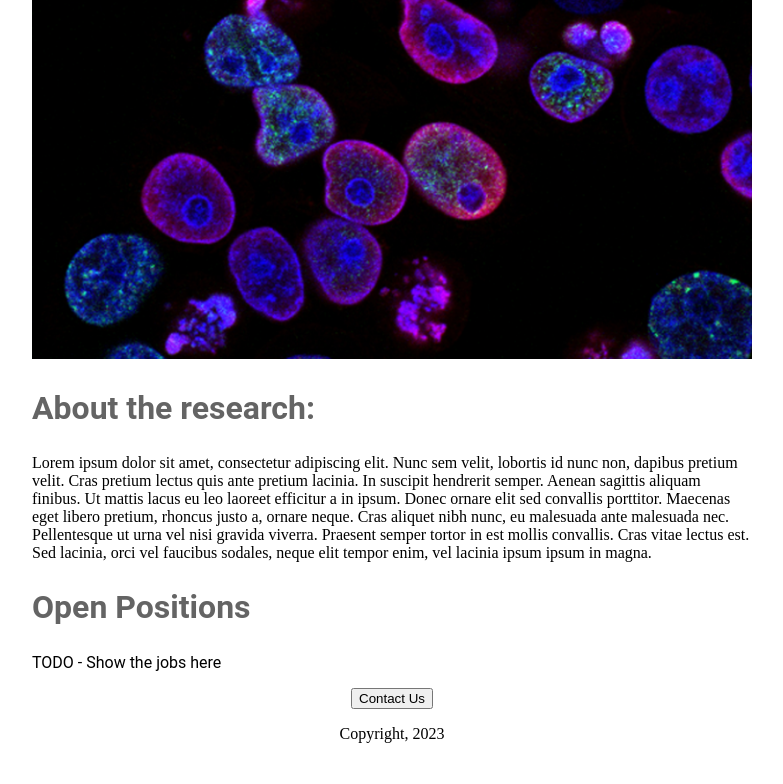
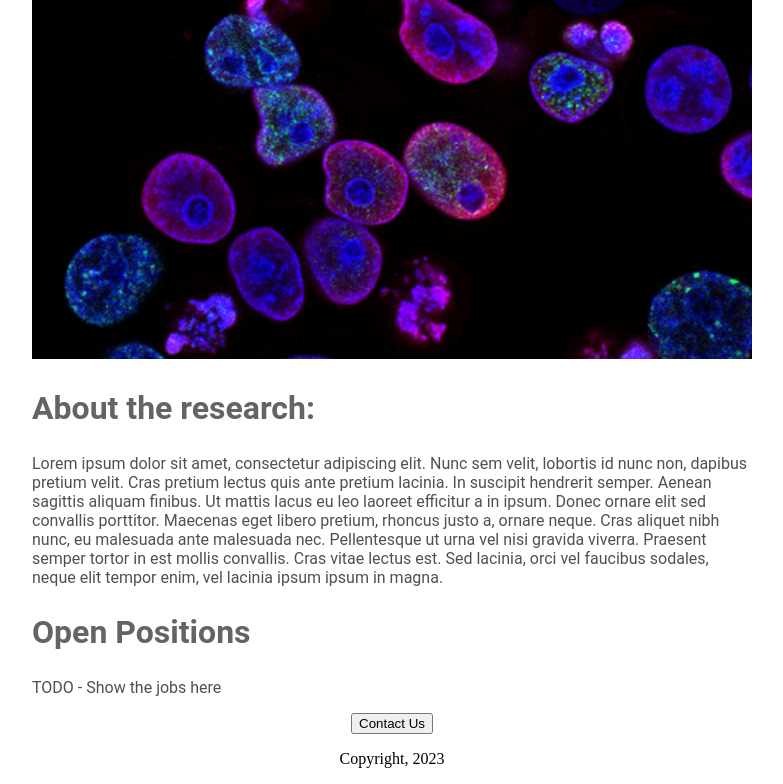
Before and after one commit to CsEszter1/flask-website-v2, a Flask app: page / in a window 1280 px wide. Shown: the part 102-886 px from the top of the page, without its empty margins (248-1031 px from the left). Before the commit the page ends 845 px from the top, so only its background shows below. Run offline with Flask 2, Linux system fonts and the light colour scheme.

Commit message:
HTML correction

```diff
--- a/templates/home.html
+++ b/templates/home.html
@@ -27,7 +27,7 @@
       }
 
       .bodytext {font-family: Roboto;
-        color: rgb(80)80, 80)
+        color: rgb(80, 80, 80)
         }
 
       #container {
@@ -40,7 +40,7 @@
       <h1>Research Careers</h1>
       <img id="banner" src="https://flask-website.esztercsaszar.repl.co/static/banner.jpg" >
       <h2>About the research: </h2>
-      <p class:"bodytext">
+      <p class="bodytext">
         Lorem ipsum dolor sit amet, consectetur adipiscing elit. Nunc sem velit, lobortis id nunc non, dapibus pretium velit. Cras pretium lectus quis ante pretium lacinia. In suscipit hendrerit semper. Aenean sagittis aliquam finibus. Ut mattis lacus eu leo laoreet efficitur a in ipsum. Donec ornare elit sed convallis porttitor. Maecenas eget libero pretium, rhoncus justo a, ornare neque. Cras aliquet nibh nunc, eu malesuada ante malesuada nec. Pellentesque ut urna vel nisi gravida viverra. Praesent semper tortor in est mollis convallis. Cras vitae lectus est. Sed lacinia, orci vel faucibus sodales, neque elit tempor enim, vel lacinia ipsum ipsum in magna.
       </p>
       <h2>Open Positions</h2>
```
